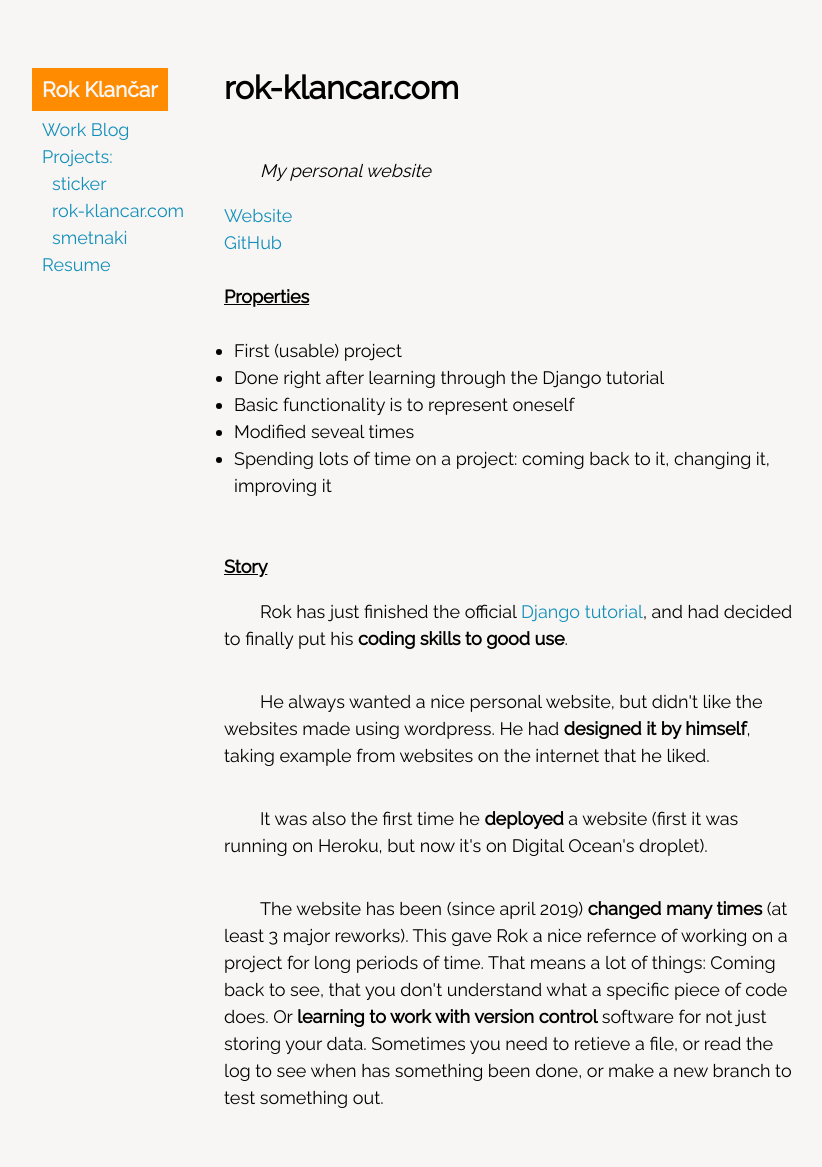
After one commit to HyoMiYing/rok-klancar, a Django app: page /project_personal_website in a window 1280 px wide. The commit adds this page. Shown: the whole page, without its empty margins (224-1046 px from the left). Run offline with Django 3.2, Linux system fonts and the light colour scheme.

Commit message:
Added my personal websitw to the project page. Highlighted text in descriptions of projects.

```diff
--- a/workblog/templates/workblog/base.html
+++ b/workblog/templates/workblog/base.html
@@ -37,6 +37,7 @@
                 <li>
                     <ul>
                             <li><a href="{% url 'workblog:project_sticker' %}">sticker</a></li>
+                            <li><a href="{% url 'workblog:project_personal_website' %}">rok-klancar.com</a></li>
                             <li><a href="{% url 'workblog:project_smetnaki' %}">smetnaki</a></li>
                     </ul>
                 </li>
--- /dev/null
+++ b/workblog/templates/workblog/personal_website.html
@@ -0,0 +1,48 @@
+{% extends 'workblog/base.html' %}
+
+{% load static %}
+{% block static_files %}
+    <link rel="stylesheet" href="{% static 'workblog/sticker.css' %}">
+{% endblock %}
+{% block content %}
+<div class="project">
+    <h1><b>rok-klancar.com</b></h1>
+    <br>
+    <p><i>My personal website</i></p>
+    <ol style="list-style-type: none !important;">
+        <li><a href="/">Website</a></li>
+        <li><a href="https://github.com/HyoMiYing/2020personal-website">GitHub</a></li>
+    </ol>
+    <br>
+    <h2>Properties</h2>
+    <br>
+    <ul>
+        <li>First (usable) project</li>
+        <li>Done right after learning through the Django tutorial</li>
+        <li>Basic functionality is to represent oneself</li>
+        <li>Modified seveal times</li>
+        <li>Spending lots of time on a project: coming back to it, changing it, improving it</li>
+    </ul>
+    <br>
+    <br>
+    <h2>Story</h2>
+    <p>
+        Rok has just finished the official <a href="https://www.djangoproject.com/">Django tutorial</a>, and had decided
+        to finally put his <b>coding skills to good use</b>.
+    </p>
+    <p>
+        He always wanted a nice personal website, but didn't like the websites made using wordpress. He had <b>designed it by
+            himself</b>, taking example from websites on the internet that he liked.
+    </p>
+    <p>
+        It was also the first time he <b>deployed</b> a website (first it was running on Heroku, but now it's on Digital Ocean's droplet).
+    </p>
+    <p>
+        The website has been (since april 2019) <b>changed many times</b> (at least 3 major reworks). This gave Rok a nice refernce of working on a project for long
+        periods of time.
+        That means a lot of things: Coming back to see, that you don't understand what a specific piece of code does. Or <b>learning to
+        work with version control</b> software for not just storing your data.
+        Sometimes you need to retieve a file, or read the log to see when has something been done, or make a new branch to test something out.
+    </p>
+</div>
+{% endblock %}
--- a/workblog/templates/workblog/smetnaki.html
+++ b/workblog/templates/workblog/smetnaki.html
@@ -29,7 +29,7 @@
         Smetnaki band had presence only on social networks but it didn't have its own website.
     </p>
     <p>
-        When saxophone player's father made a cool design for a concert poster, Rok was inspired
+        When saxophone player's father made a <b>cool design for a concert poster</b>, Rok was inspired
         by it and created the website.
     </p>
     <img src="{% static 'workblog/tools_i_use/smetnaki_page.png' %}" alt="Image from the smetnaki websites's landing page">
@@ -38,7 +38,7 @@
         the majority of the time on the project.
     </p>
     <p>
-        Previously he had already made a project in Django, where he had to use localization and internationalization
+        Previously he had already made a project in Django, where he had to use <b>localization and internationalization</b>
         so the Smetnaki was a nice example where this knowledge was proven usable.
     </p>
 </div>
--- a/workblog/urls.py
+++ b/workblog/urls.py
@@ -11,6 +11,7 @@ urlpatterns = [
     path('machine/<str:position>/', views.get_maschine_move, name='get_move'),
     path('project_sticker', views.project_sticker, name="project_sticker"),
     path('project_smetnaki', views.project_smetnaki, name="project_smetnaki"),
+    path('project_personal_website', views.project_personal_website, name="project_personal_website"),
     path('blog', views.blog, name='blog'),
     path('resume', views.resume, name='resume'),
 ] + static(settings.MEDIA_URL, document_root=settings.MEDIA_ROOT)
--- a/workblog/views.py
+++ b/workblog/views.py
@@ -9,6 +9,9 @@ def project_sticker(request):
 
 def project_smetnaki(request):
     return render(request, 'workblog/smetnaki.html', {})
+
+def project_personal_website(request):
+    return render(request, 'workblog/personal_website.html', {})
 
 def get_maschine_move(request, position):
     valid_position_format = [int(x) for x in str(position)]
```
Also changed, not shown: workblog/templates/workblog/sticker.html (+9 -9 lines).
